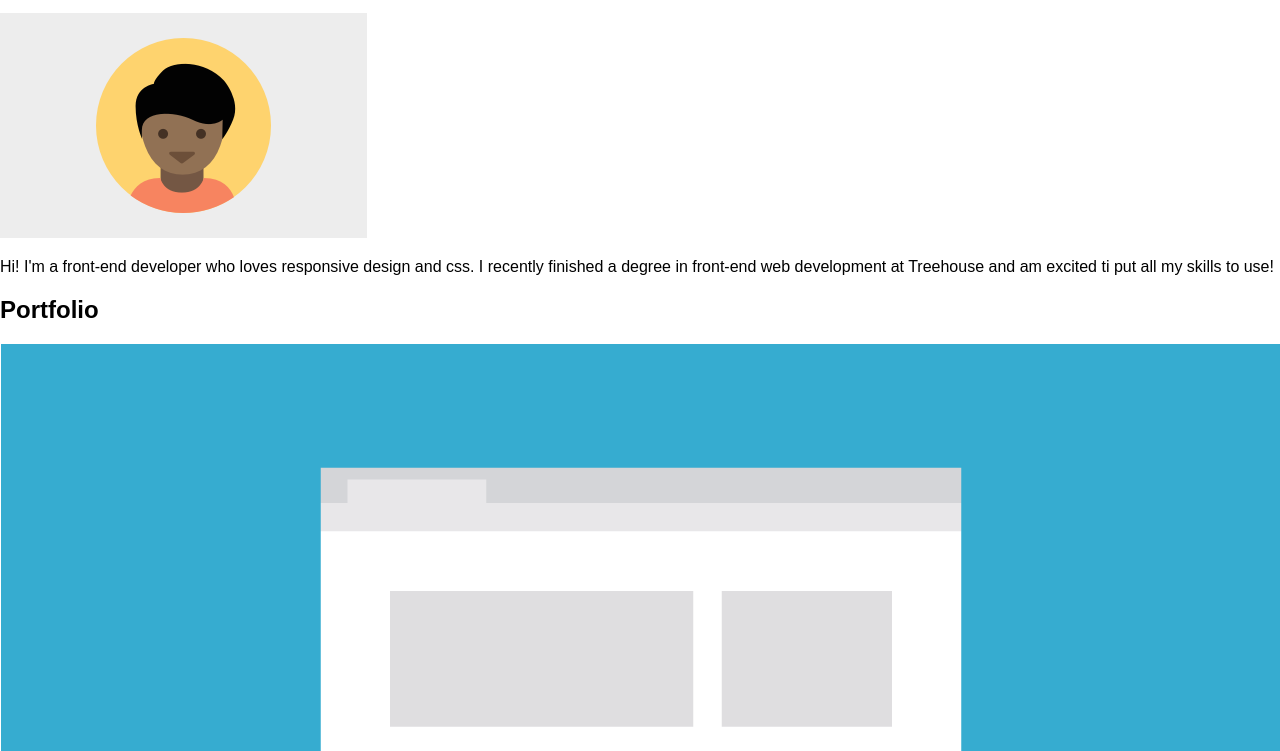
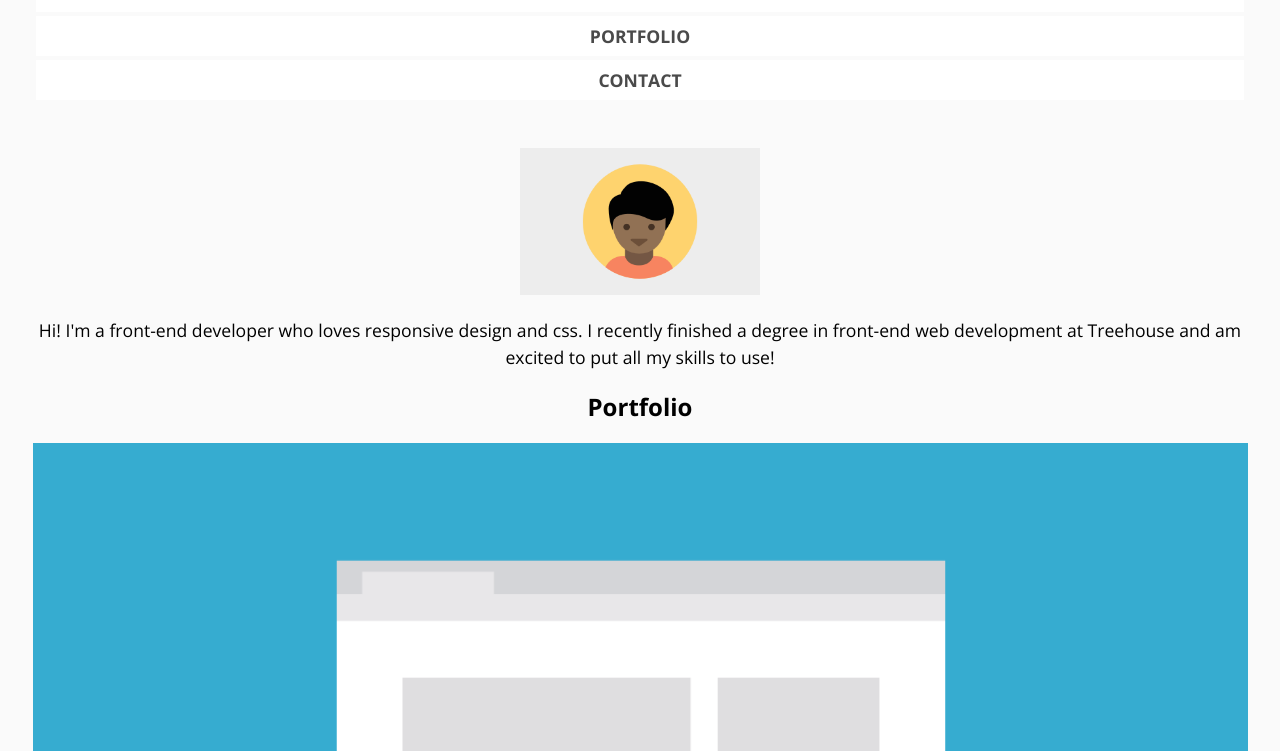
Before and after one commit to hypnosdesign/responsive-layout, a plain HTML site: page index.html in a window 1280 px wide. Shown: the part 137-888 px from the top of the page. Drawn offline with nearby package versions, Linux system fonts and the light colour scheme.

Commit message:
add first style at the project

```diff
--- a/css/main.css
+++ b/css/main.css
@@ -0,0 +1,95 @@
+/**************************
+	GENERAL
+---------------------------
+***************************/
+
+/* colors **********
+body #FAFAFA
+********************/
+
+* {
+	box-sizing: border-box;
+}
+
+body {
+	font-family: 'Open Sans', sans-serif;
+	text-align: center;
+	background-color: #FAFAFA;
+}
+
+.wrapper {
+	max-width: 95%;
+	margin: 0 auto;
+}
+
+img {
+	max-width: 100%;
+}
+
+a {
+	text-decoration: none;
+	display: block;
+}
+
+
+
+/**************************
+	HEADING
+---------------------------
+***************************/
+.main-title {
+	font-size: 2.5em;
+	font-weight: 700;
+}
+
+
+
+/**************************
+	NAVIGATION
+---------------------------
+***************************/
+
+.main-nav {
+	display: block;
+	margin-bottom: 3em;
+}
+
+.main-nav li {
+	margin: 4px ;
+}
+
+.main-nav a{
+	padding: 8px;
+	background-color: #FFF;
+	text-transform: uppercase;
+	font-size: 1.1em;
+	font-weight: 700;
+	color: #4A4A4A;
+}
+
+
+
+/**************************
+	HERO
+---------------------------
+***************************/
+
+.img-profile {
+	width: 240px;
+}
+
+.hero p {
+	font-weight: 400;
+	font-size: 1.1em;
+	line-height: 1.5em;
+}
+
+
+/**************************
+	MAIN
+---------------------------
+***************************/
+
+.porfolio {
+	background-color: #FFF;
+}
--- a/index.html
+++ b/index.html
@@ -4,14 +4,16 @@
 		<meta charset="UTF-8">
 		<meta name="viewport" content="width=device-width, initial-scale=1.0">
 		<title>Student's Portfolio</title>
-		<link rel="stylesheet" href="css/normalize.css">
-		<link rel="stylesheet" href="css/main.css">
+		<link rel='stylesheet' href='css/normalize.css'>
+		<link rel='stylesheet' href='https://fonts.googleapis.com/css?family=Open+Sans:400,300,700' >
+		<link rel='stylesheet' href='css/main.css'>
 	</head>
 	<body>
+		<div class="wrapper">
 		<header>
 			<h1 class="main-title">Student Name</h1>
 		</header>
-		<nav>
+		<nav class="main-nav">
 			<ul>
 				<li><a href="index.html" class="selected">Home</a></li>
 				<li><a href="portfolio.html">Portfolio</a></li>
@@ -20,9 +22,9 @@
 		</nav>
 		<section class="hero" id="top">
 			<img src="images/responsive-layout-profile.png" class="img-profile">
-			<p>Hi! I'm a front-end developer who loves responsive design and css. I recently finished a degree in front-end web development at Treehouse and am excited ti put all my skills to use!</p>
+			<p>Hi! I'm a front-end developer who loves responsive design and css. I recently finished a degree in front-end web development at Treehouse and am excited to put all my skills to use!</p>
 		</section>
-		<main class="images/portfolio">
+		<main class="portfolio">
 			<h2>Portfolio</h2>
 			<article>
 				<img src="images/portfolio-1.png" alt="Marketing Page">
@@ -55,6 +57,7 @@
 				<p>Someone can enter in the numbers they want, and press the big blue button and get the result.</p>
 			</article>
 		</main>
+		</div> <!-- /.wrapper -->
 		<footer>
 			<h2>Contact</h2>
 			<p>If you're interesed in chatting or want more information aboutt whta I've been working on, I'd love hear from you!</p>
```
Also changed, not shown: css/normalize.css.
